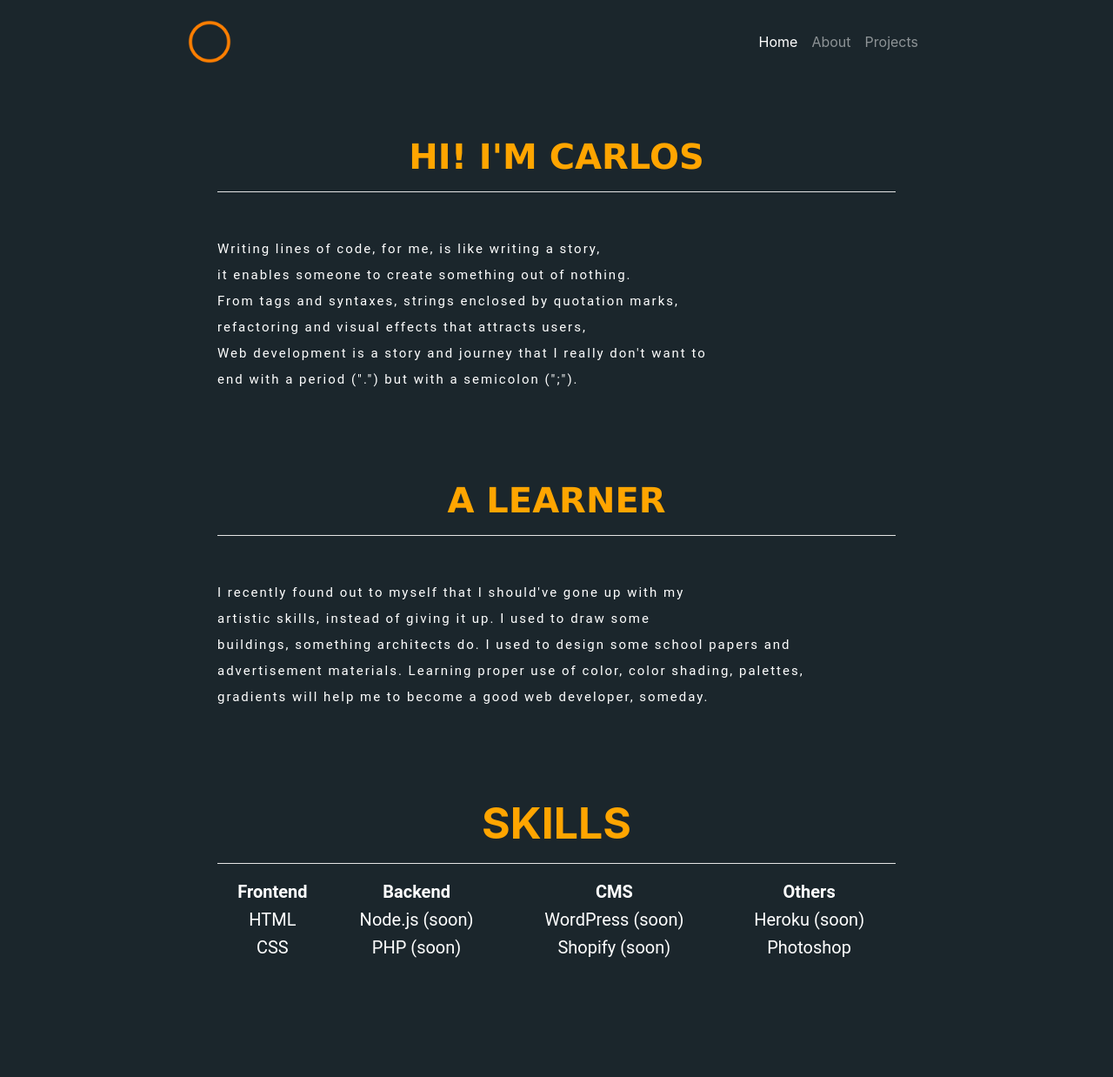
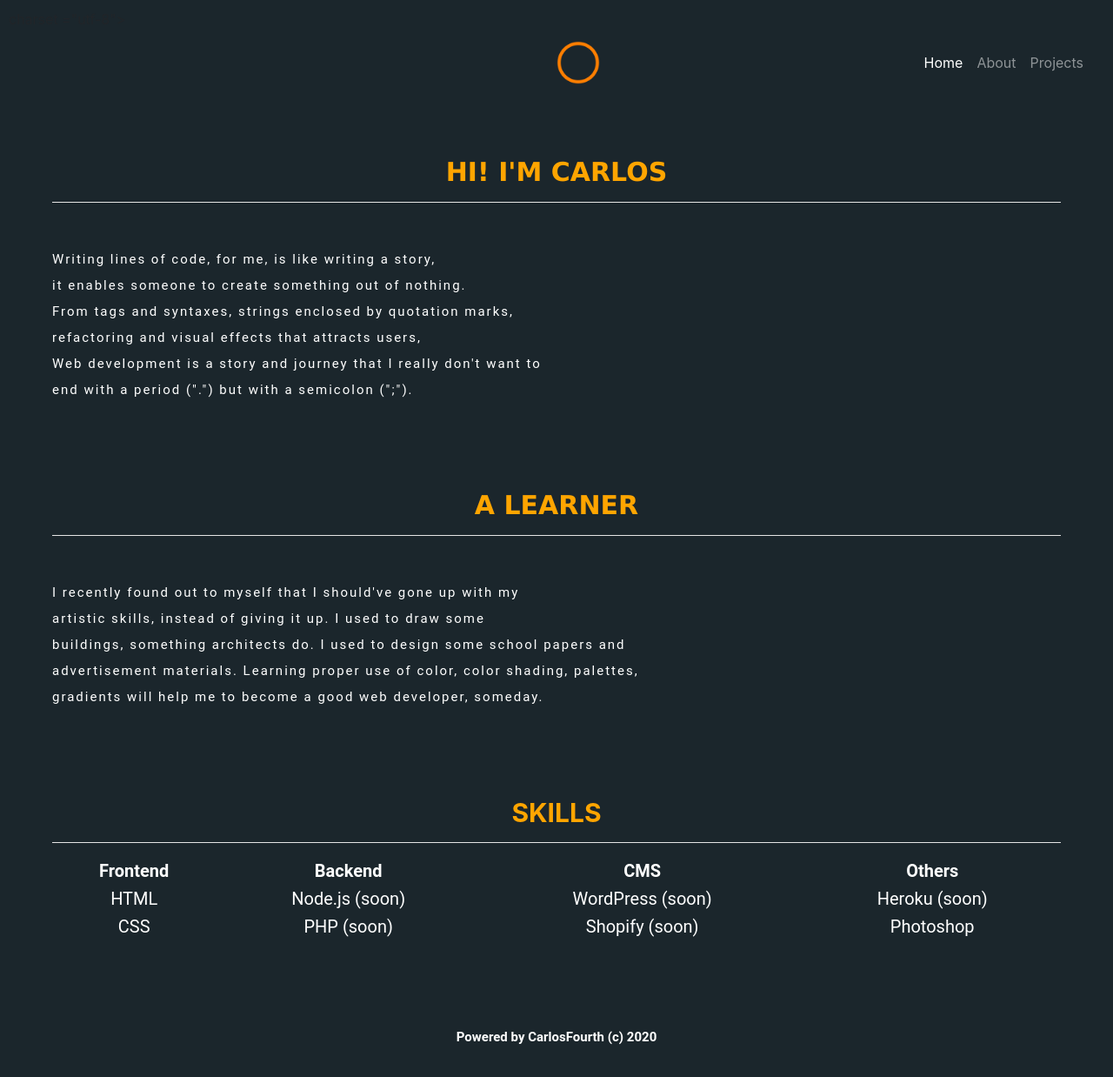
Before and after one commit to CarlGubz/about-me, a plain HTML site: page index.html in a window 1280 px wide. Shown: the whole page at 87% size. Before the commit the page ends 1107 px from the top, so only its background shows below. Drawn offline with nearby package versions, Linux system fonts and the light colour scheme; a script that the page names is missing.

Commit message:
Add files via upload

```diff
--- a/index.html
+++ b/index.html
@@ -1,7 +1,8 @@
 <!DOCTYPE html>
 <html lang="en" dir="lir">
 	<head>
-		<meta charset ="utf-8">
+		<meta name="viewport" content="width=device-width, initial-scale=1.0"> charset ="utf-8">
+
 		<title> Carlos </title>
 		<link rel="shortcut icon" href =  "images/1.ico" >
 		<link rel="stylesheet" href="https://stackpath.bootstrapcdn.com/bootstrap/4.4.1/css/bootstrap.min.css" integrity="sha384-Vkoo8x4CGsO3+Hhxv8T/Q5PaXtkKtu6ug5TOeNV6gBiFeWPGFN9MuhOf23Q9Ifjh" crossorigin="anonymous">
@@ -59,7 +60,11 @@
 				</p>
 			</div>
 
+		<div id="Projects">
 
+
+
+		</div>
 
 
 
@@ -93,15 +98,8 @@
 			</table>
 
 			<footer>
-				<div>
-					<table>
-						<tr>
-							<td></td>
-							<td></td>
-							<td></td>
-							<td></td>
-						</tr>
-					</table>
+				<div id="footer">
+					<p>Powered by CarlosFourth (c) 2020</p>
 				</div>
 			</footer>
 	<script src="index.js"> </script>
--- a/styles.css
+++ b/styles.css
@@ -1,3 +1,5 @@
+
+
 body{margin-top: 10px;
 	background-color: #1b262c ;
 	margin-right:200px;
@@ -115,3 +117,42 @@ body{margin-top: 10px;
  #skills-content{
 	 font-weight: normal;
  }
+
+ #footer{
+	margin-top:100px;
+	margin-bottom:50px;
+	font-family: 'Roboto', sans-serif ;
+	font-size:15px;
+	font-weight:bold;
+
+ }
+
+/*PC*/
+@media(max-width:1281px){
+	body{
+		margin-left: 200px;
+		margin-right: 200px;
+	}
+
+/*Mobile*/
+@media (min-width:320px){
+	body {
+		margin-left:10px;
+		margin-right:10px
+	}
+	#webDev, #learner, #skills{
+		font-size:30px
+	}
+	#allSkills{
+		font-size:20px
+	}
+	.navbar-brand{
+		display:block ;
+		position: relative;
+		left:50% ;
+
+	}
+ }
+
+
+}
```
